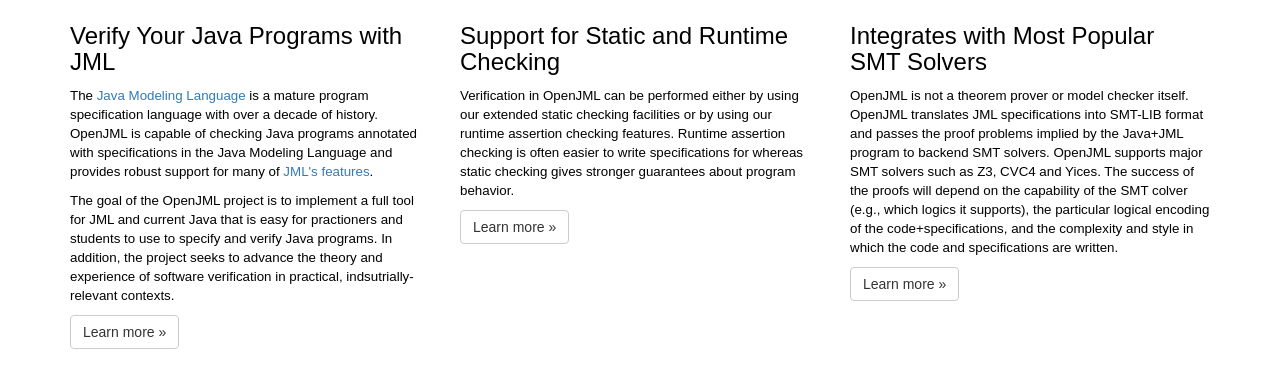
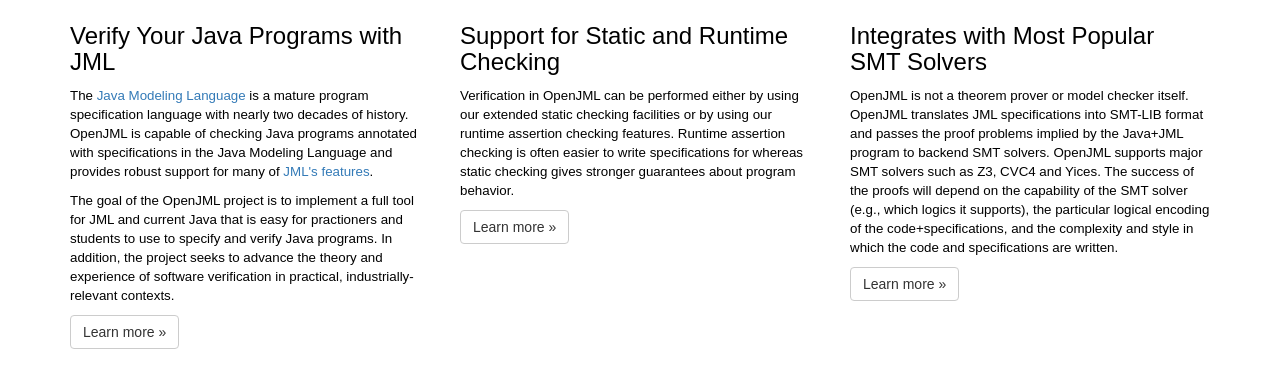
Before and after one commit to OpenJML/openjml.github.io, a Jekyll site: the page built from index.html, in a window 1280 px wide and 1036 px high. Shown: the part 587-957 px from the top of the window. Built offline with Jekyll 4.4.1, drawn with Linux system fonts in a browser that asks for light colours.

Commit message:
Minor typos

```diff
--- a/_layouts/default.html
+++ b/_layouts/default.html
@@ -12,7 +12,7 @@
       {{ content }}
       <hr>
       <footer>
-	<p>&copy; 2015 &mdash; OpenJML.org &middot; This work was supported in part by the US National Science Foundation under grant CCF0916350</p>
+	<p>&copy; 2015 &mdash; 2018 OpenJML.org &middot; This work was supported in part by the US National Science Foundation under grant CCF0916350</p>
       </footer>
     </div> <!-- /container -->
 
--- a/about/index.html
+++ b/about/index.html
@@ -62,7 +62,6 @@
 
     <p>
     OpenJML is intended to replace the original JML2 tools developed at ISU (which only worked through Java 1.4).
-    There are no other active projects to develop tools for JML at present.
     </p>
 
     <h1>Contacts</h1>
@@ -96,6 +95,8 @@
 <li><a href=http://aicas.com>aicas</a> provided an equipment grant.
 <li>NSF grant CCF0916350 supported some of Gary Leavens and John Singleton’s work.
 <li>NSF Grant ACI-1314674 supported some of David Cok’s work.
+<li>Work on some improvements and bug fixes was supported by Amazon.
+<li>Work on some improvements and bug fixes was supported by CEA (France).
 </ul>
 NSF Disclaimer: This material is based upon work supported by the National Science Foundation under the grants listed above. Any opinions, findings, and conclusions or recommendations expressed in this material are those of the author(s) and do not necessarily reflect the views of the National Science Foundation.
 
--- a/index.html
+++ b/index.html
@@ -6,9 +6,9 @@
   <div class="row">
     <div class="col-md-4">
       <h2>Verify Your Java Programs with JML</h2>
-      <p>The <a href="http://www.eecs.ucf.edu/~leavens/JML/jmldbc.pdf">Java Modeling Language</a> is a mature program specification language with over a decade of history. OpenJML is capable of checking Java programs annotated with specifications in the Java Modeling Language and provides robust support for many of <a href="/features">JML's features</a>.  </p>
+      <p>The <a href="http://www.eecs.ucf.edu/~leavens/JML/jmldbc.pdf">Java Modeling Language</a> is a mature program specification language with nearly two decades of history. OpenJML is capable of checking Java programs annotated with specifications in the Java Modeling Language and provides robust support for many of <a href="/features">JML's features</a>.  </p>
 <p>
-The goal of the OpenJML project is to implement a full tool for JML and current Java that is easy for practioners and students to use to specify and verify Java programs. In addition, the project seeks to advance the theory and experience of software verification in practical, indsutrially-relevant contexts.
+The goal of the OpenJML project is to implement a full tool for JML and current Java that is easy for practioners and students to use to specify and verify Java programs. In addition, the project seeks to advance the theory and experience of software verification in practical, industrially-relevant contexts.
 </p>
       <p><a class="btn btn-default" href="#" role="button">Learn more &raquo;</a></p>
     </div>
@@ -19,7 +19,7 @@
     </div>
     <div class="col-md-4">
       <h2>Integrates with Most Popular SMT Solvers</h2>
-      <p>OpenJML is not a theorem prover or model checker itself. OpenJML translates JML specifications into SMT-LIB format and passes the proof problems implied by the Java+JML program to backend SMT solvers. OpenJML supports major SMT solvers such as Z3, CVC4 and Yices. The success of the proofs will depend on the capability of the SMT colver (e.g., which logics it supports), the particular logical encoding of the code+specifications, and the complexity and style in which the code and specifications are written.</p>
+      <p>OpenJML is not a theorem prover or model checker itself. OpenJML translates JML specifications into SMT-LIB format and passes the proof problems implied by the Java+JML program to backend SMT solvers. OpenJML supports major SMT solvers such as Z3, CVC4 and Yices. The success of the proofs will depend on the capability of the SMT solver (e.g., which logics it supports), the particular logical encoding of the code+specifications, and the complexity and style in which the code and specifications are written.</p>
       <p><a class="btn btn-default" href="#" role="button">Learn more &raquo;</a></p>
     </div>
   </div>
```
Also changed, not shown: 1 other file.
